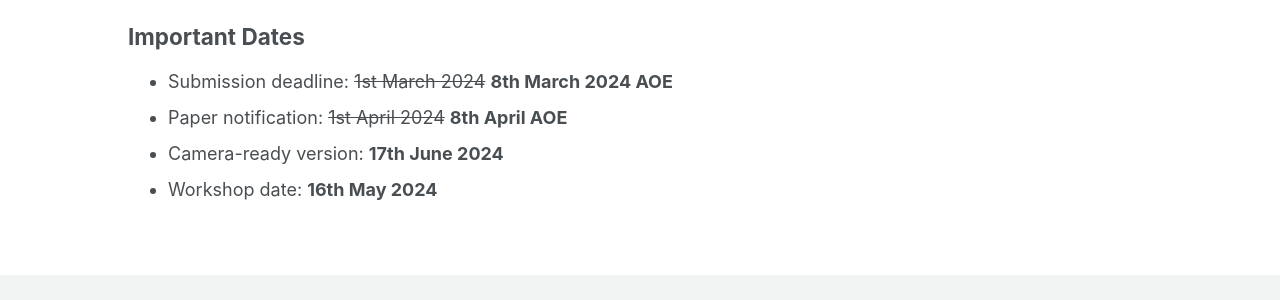
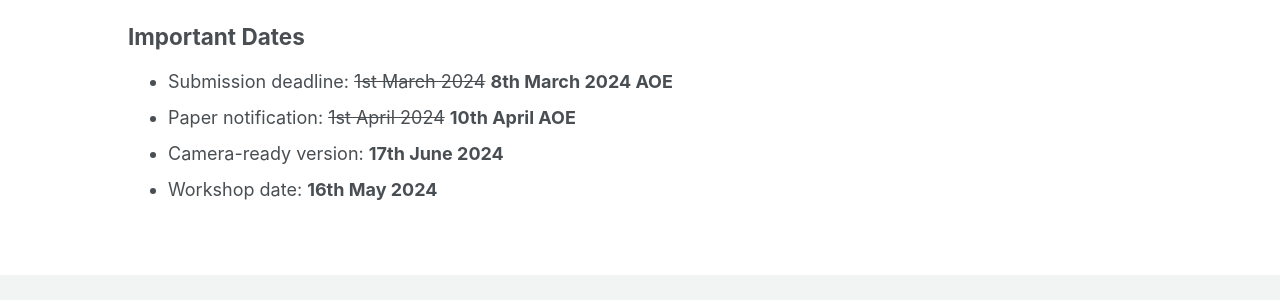
Before and after one commit to c3po-workshop/c3po-workshop.github.io, a Jekyll site: the page built from _pages/2024/call.md, in a window 1280 px wide. Shown: the part 1553-1853 px from the top of the page. Built offline with Jekyll 4.4.1, drawn with Linux system fonts in a browser that asks for light colours; cached includes are drawn as plain includes; nearby versions of some CDN libraries.

Commit message:
extend notification deadline

```diff
--- a/_includes/card-important-dates.html
+++ b/_includes/card-important-dates.html
@@ -7,7 +7,7 @@
 	<!-- use <del> for extended deadlines -->
         <ul class="list-group list-group-flush">
 	<li class="list-group-item bg-faded text-muted">Submission <b>EXTENDED</b> deadline: <b>8th March 2024 AoE</b></li>
-	<li class="list-group-item bg-faded text-muted">Paper notification: <b>EXTENDED</b> <b>8th April 2024 AoE</b></li>
+	<li class="list-group-item bg-faded text-muted">Paper notification: <b>EXTENDED</b> <b>10th April 2024 AoE</b></li>
 	<li class="list-group-item bg-faded text-muted">Camera-ready: <b>17th June 2024</b></li>
 	<li class="list-group-item bg-faded text-muted">Workshop: <b>16th May 2024</b> (half-day workshop)</li>
         </ul>
--- a/_pages/2024/call.md
+++ b/_pages/2024/call.md
@@ -75,6 +75,6 @@
 <!-- - Submission deadline: 21st February 2022 AoE -->
 <!-- - Submission deadline: ~~21st February 2022 AoE~~ 28th February 2022 AoE -->
 - Submission deadline: ~~1st March 2024~~ **8th March 2024 AOE**
-- Paper notification: ~~1st April 2024~~ **8th April AOE**
+- Paper notification: ~~1st April 2024~~ **10th April AOE**
 - Camera-ready version: **17th June 2024**
 - Workshop date: **16th May 2024**
```
